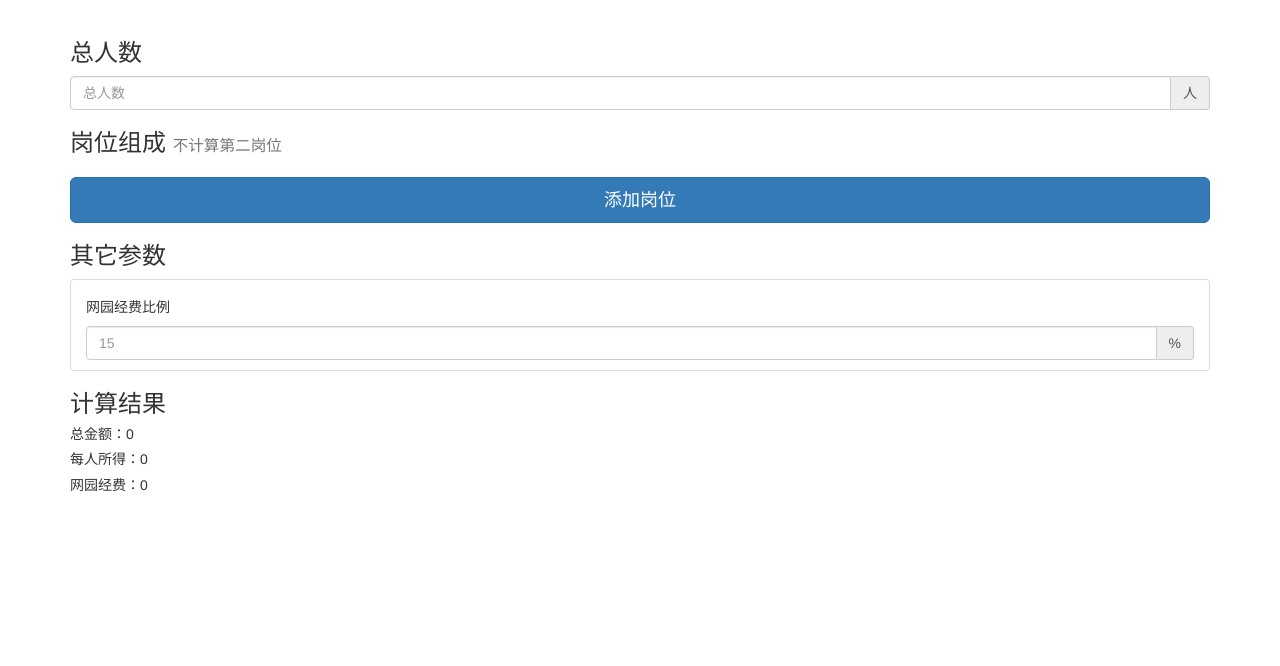
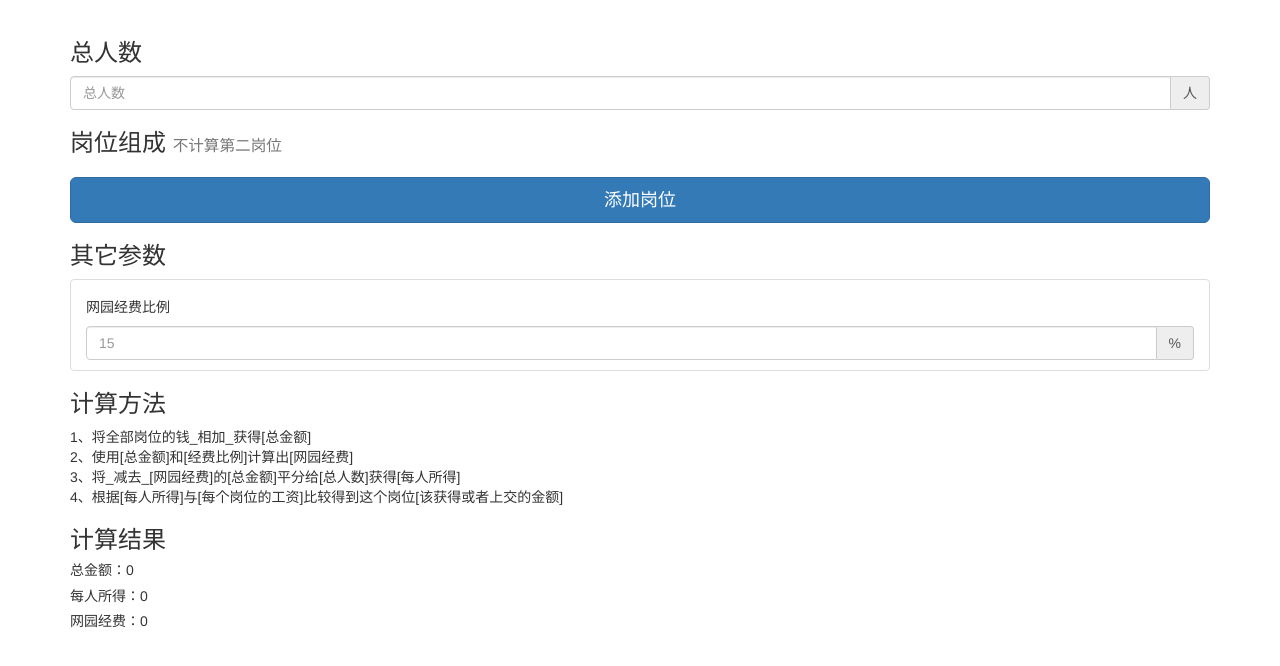
Before and after one commit to WangYuanStudio/wage-calculator, a plain HTML site: page index.html in a window 1280 px wide. Drawn offline with nearby package versions, Linux system fonts and the light colour scheme.

Commit message:
添加计算方法

```diff
--- a/index.html
+++ b/index.html
@@ -29,6 +29,11 @@
           </div>
         </li>
       </ul>
+      <h3>计算方法</h3>
+      <div>1、将全部岗位的钱_相加_获得[总金额]</div>
+      <div>2、使用[总金额]和[经费比例]计算出[网园经费]</div>
+      <div>3、将_减去_[网园经费]的[总金额]平分给[总人数]获得[每人所得]</div>
+      <div>4、根据[每人所得]与[每个岗位的工资]比较得到这个岗位[该获得或者上交的金额]</div>
       <h3>计算结果</h3>
       <h5>总金额：<span id="result_1">0</span></h5>
       <h5>每人所得：<span id="result_2">0</span></h5>
```
